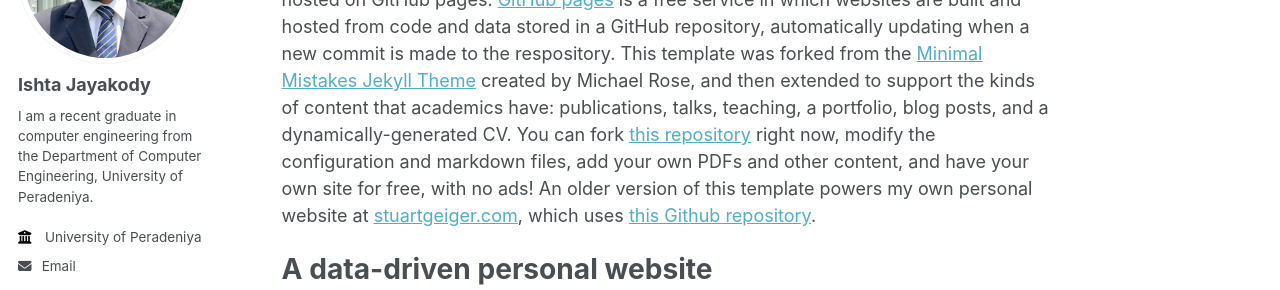
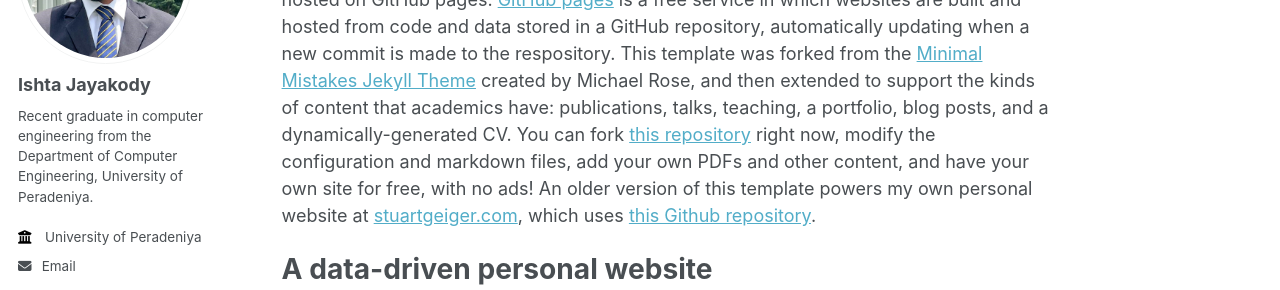
Before and after one commit to IshtaJayakody/IshtaJayakody.github.io, a Jekyll site: the page built from _pages/about.md, in a window 1280 px wide. Shown: the part 217-507 px from the top of the page. Built offline with Jekyll 4.4.1, drawn with Linux system fonts in a browser that asks for light colours; some web fonts are replaced.

```diff
--- a/_config.yml
+++ b/_config.yml
@@ -24,7 +24,7 @@ author:
   avatar           : "profile.jpg"
   name             : "Ishta Jayakody"
   pronouns         : # example: "she/her"
-  bio              : "I am a recent graduate in computer engineering from the Department of Computer Engineering, University of Peradeniya."
+  bio              : "Recent graduate in computer engineering from the Department of Computer Engineering, University of Peradeniya."
   location         : #"Department of Computer Engineering, Faculty of Engineering, University of Peradeniya"
   employer         : "University of Peradeniya"
   uri              : # URL
```
